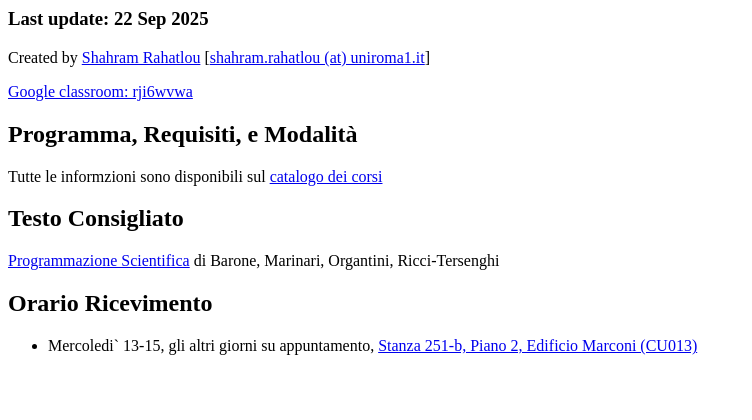
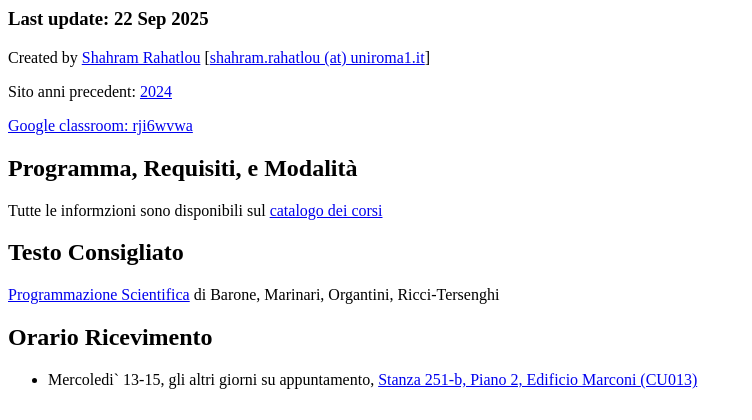
Before and after one commit to rahatlou/labcalc, a PHP site: page /sidebar.php in a window 1280 px wide. Shown: the top 420 px of the page, without its empty margins (0-752 px from the left). Run offline with PHP 8.4, Linux system fonts and the light colour scheme.

Commit message:
aggiunto link al sito del 2024

```diff
--- a/sidebar.php
+++ b/sidebar.php
@@ -5,6 +5,8 @@
   <a href="http://www.roma1.infn.it/people/rahatlou/">Shahram Rahatlou</a>
   [<a href="mailto:shahram.rahatlou@uniroma1.it">shahram.rahatlou (at) uniroma1.it</a>]
 
+
+<p>Sito anni precedent: <a href="https://www.roma1.infn.it/~rahatlou/index.php?link=Didattica&sublink=2024.labcalc">2024</a>
 <p>
 <a href="https://classroom.google.com/c/MjM0MjgyNTMzMTNa?cjc=rji6wvwa"  target="_blank">Google classroom: rji6wvwa</a><br>
 <!--a href="">Google calendar of the course</a></br-->
```
